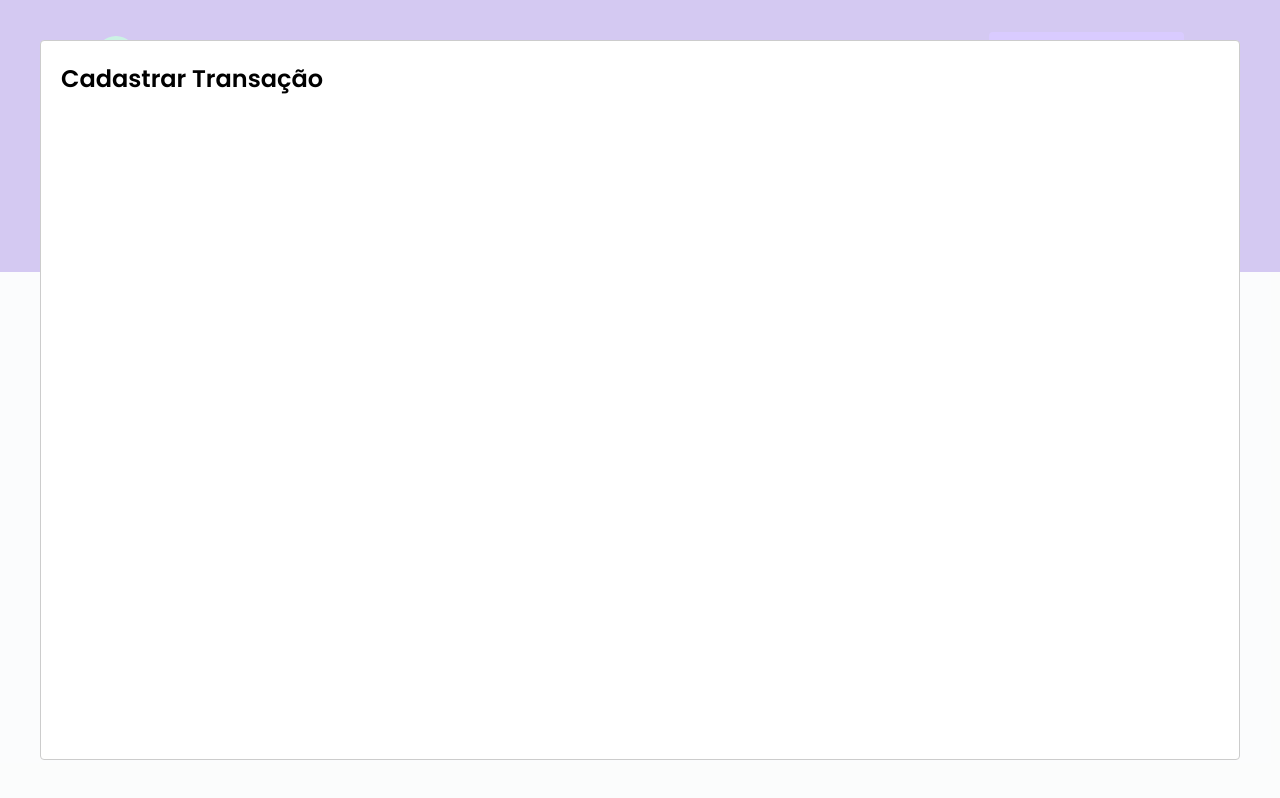
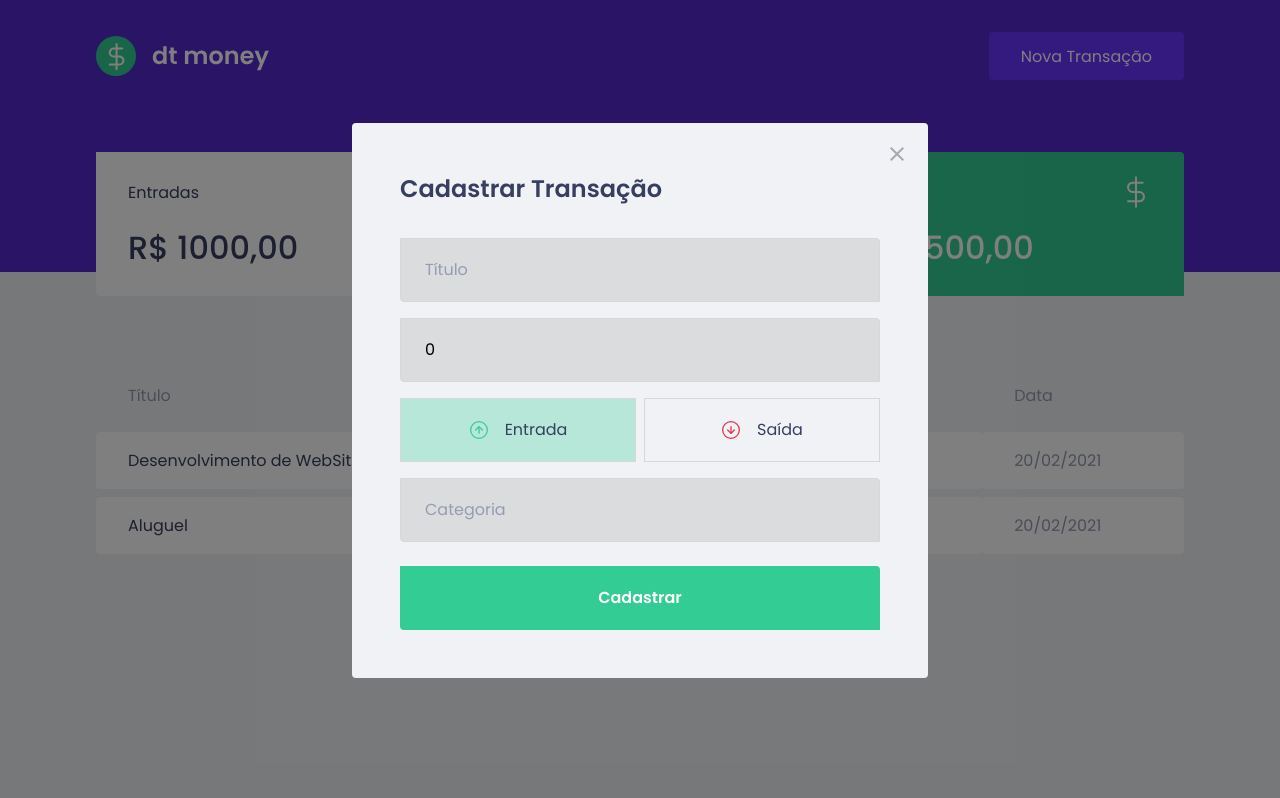
Before and after one commit to Masaiha/Rocketseat-dtMoney, a React (Create React App) app: page / in a window 1280 px wide. Both pictures are taken after a click on the button "Nova Transação". Built offline with nearby package versions, Linux system fonts and the light colour scheme; no server answers; what miragejs would draw is missing.

Commit message:
trabalhando com o modal

```diff
--- a/package.json
+++ b/package.json
@@ -5,6 +5,7 @@
   "dependencies": {
     "axios": "^0.26.0",
     "miragejs": "^0.1.43",
+    "polished": "^4.1.4",
     "react": "^17.0.2",
     "react-dom": "^17.0.2",
     "react-modal": "^3.14.4",
--- a/src/App.tsx
+++ b/src/App.tsx
@@ -3,6 +3,7 @@
 import { GlobalStyle } from "./styles/global";
 import Modal from 'react-modal';
 import { useState } from "react";
+import { NewTransactionModal } from "./components/NewTansactionModal";
 
 Modal.setAppElement('#root');
 
@@ -22,14 +23,10 @@
     <>
       <Header onOpenNewTransactionModal={handleOpenNewTransactionModal}/>
       <Dashboard />
-
-      <Modal
-            isOpen={isNewTransactionModalOpen}
-            onRequestClose={handleCloseNewTransactionModal}
-      >
-            <h2>Cadastrar Transação</h2>
-      </Modal>
-
+      <NewTransactionModal
+        isOpen={isNewTransactionModalOpen}
+        onRequestClose={handleCloseNewTransactionModal}
+      />
       <GlobalStyle />
     </>
   );
--- /dev/null
+++ b/src/components/NewTansactionModal/index.tsx
@@ -0,0 +1,93 @@
+import { FormEvent, useState } from "react";
+import Modal from 'react-modal';
+import { Container, TransactionTypeContainer,  RadioBox } from './styles';
+import closeImg from '../../assets/close.svg';
+import incomeImg from '../../assets/income.svg';
+import outcomeImg from '../../assets/outcome.svg';
+import { api } from "../../services/api";
+
+interface NewTransactionModalProps {
+      isOpen: boolean;
+      onRequestClose: () => void;
+}
+
+export function NewTransactionModal({ isOpen, onRequestClose }: NewTransactionModalProps) {
+      const [title, setTitle] = useState('');
+      const [value, setValue] = useState(0);
+      const [category, setCategory] = useState('');
+      const [type, setType] = useState('deposit');
+
+      function handleCreateNewTransaction(event: FormEvent){
+            event.preventDefault();
+
+            const data = {
+                  title,
+                  value,
+                  category,
+                  type
+            }
+
+            api.post('/transactions', data);
+
+      }
+
+      return (
+      <Modal
+            isOpen={isOpen}
+            onRequestClose={onRequestClose}
+            overlayClassName="react-modal-overlay"
+            className="react-modal-content"
+      >
+            <button
+                  type="button"
+                  onClick={onRequestClose}
+                  className="react-modal-close">
+                  <img src={closeImg} alt=""
+            />
+            </button>
+            <Container onClick={handleCreateNewTransaction}>
+                  <h2>Cadastrar Transação</h2>
+                  <input
+                        placeholder="Título"
+                        value={title}
+                        onChange={event => setTitle(event.target.value)}
+                  />
+                  <input
+                        type="number"
+                        placeholder="Valor"
+                        value={value}
+                        onChange={event => setValue(Number(event.target.value))}
+                  />
+
+                  <TransactionTypeContainer>
+                        <RadioBox
+                              type="button"
+                              onClick={ () => setType('deposit') }
+                              isActive={ type == 'deposit' }
+                              activeColor="green"
+                        >
+                              <img src={incomeImg} alt="Entrada" />
+                              <span>Entrada</span>
+                        </RadioBox>
+
+                        <RadioBox
+                              type="button"
+                              onClick={ () => setType('withdraw') }
+                              isActive={ type == 'withdraw' }
+                              activeColor="red"
+                        >
+                              <img src={outcomeImg} alt="Saida" />
+                              <span>Saída</span>
+                        </RadioBox>
+                  </TransactionTypeContainer>
+                  <input
+                        placeholder="Categoria"
+                        value={category}
+                        onChange={event => setCategory(event.target.value)}
+                  />
+
+                  <button type="submit">Cadastrar</button>
+            </Container>
+      </Modal>
+      )
+}
--- /dev/null
+++ b/src/components/NewTansactionModal/styles.ts
@@ -0,0 +1,100 @@
+import styled from 'styled-components';
+import { transparentize } from 'polished';
+
+export const Container =  styled.form`
+
+      h2{
+            color: var(--text-title);
+            font-size: 1.5rem;
+            margin-bottom: 2rem;
+      }
+
+      input{
+            width: 100%;
+            padding: 0 1.5rem;
+            height: 4rem;
+            border-radius: 0% 0.25rem;
+
+            border: 1px solid #d7d7d7;
+            background: #c9cacb8c;
+
+            font-weight: 400;
+            font-size: 1rem;
+
+            &::placeholder{
+                  color: var(--text-body);
+            }
+
+            & + input {
+                  margin-top:  1rem;
+            }
+      }
+
+      button[type="submit"]{
+            width: 100%;
+            padding: 0 1.5rem;
+            height: 4rem;
+            background: var(--green);
+            color:#FFF;
+            border-radius: 0%.25rem;
+            border: 0;
+            font-size: 1rem;
+            margin-top: 1.5rem;
+            font-weight: 600;
+
+            transition: filter 0.2s;
+
+            &:hover{
+                  filter: brightness(0.9);
+            }
+      }
+`;
+
+export const TransactionTypeContainer = styled.div`
+      margin: 1rem 0;
+      display:  grid;
+      grid-template-columns: 1fr 1fr;
+      gap: 0.5rem;
+`
+
+interface RadioBoxProps {
+      isActive : boolean;
+      activeColor: 'green' | 'red';
+}
+
+const colors = {
+      green: '#33CC95',
+      red: '#E52E4D'
+}
+
+export const RadioBox = styled.button<RadioBoxProps>`
+      height: 4rem;
+            border: 1px solid #d7d7d7;
+            border-radius: 0.25px;
+
+            background: ${ (props) =>  props.isActive
+                                          ? transparentize(0.7, colors[props.activeColor])
+                                          : 'transparent'  };
+
+            display: flex;
+            align-items: center;
+            justify-content: center;
+
+            transition: border-color 0.2s;
+
+            &:hover{
+                  border-color: #aaa;
+            }
+
+            img{
+                  width: 20px;
+                  height: 20px;
+            }
+
+            span{
+                  display: inline-block;
+                  margin-left: 1rem;
+                  font-size: 1rem;
+                  color: var(--text-title);
+            }
+`
--- a/src/index.tsx
+++ b/src/index.tsx
@@ -13,18 +13,26 @@
           id: 1,
           title: 'Tansaction 1',
           amount: 400,
-          category: 'Food',
+          category: 'deposit',
           createdAt: new Date()
         },
         {
           id: 2,
           title: 'Tansaction 2',
           amount: 200,
-          category: 'Food',
+          category: 'withdraw',
           createdAt: new Date()
         }
       ]
     })
+
+    this.post('/transactions', (shema, request) => {
+      const data = JSON.parse(request.requestBody);
+
+      return data;
+    })
+
+
   }
 });
 
--- a/src/styles/global.ts
+++ b/src/styles/global.ts
@@ -54,4 +54,38 @@
             cursor: not-allowed;
       }
 
+      .react-modal-overlay{
+            background-color: rgba(0, 0, 0, 0.5);
+
+            position: fixed;
+            top: 0;
+            bottom:0;
+            right: 0;
+            left: 0;
+
+            display: flex;
+            align-items: center;
+            justify-content: center;
+      }
+
+      .react-modal-content{
+            width: 100%;
+            max-width: 576px;
+            background-color: var(--background);
+            padding: 3rem;
+            position: relative;
+            border-radius: 4px;
+      }
+
+      .react-modal-close{
+            position:  absolute;
+            right: 1.5rem;
+            top: 1.5rem;
+            border: 0;
+            background: transparent;
+
+            &:hover{
+                  filter: brightness(0.9);
+            }
+      }
 `
```
Also changed, not shown: 1 other file (tests, documents, lock files or other folders).
